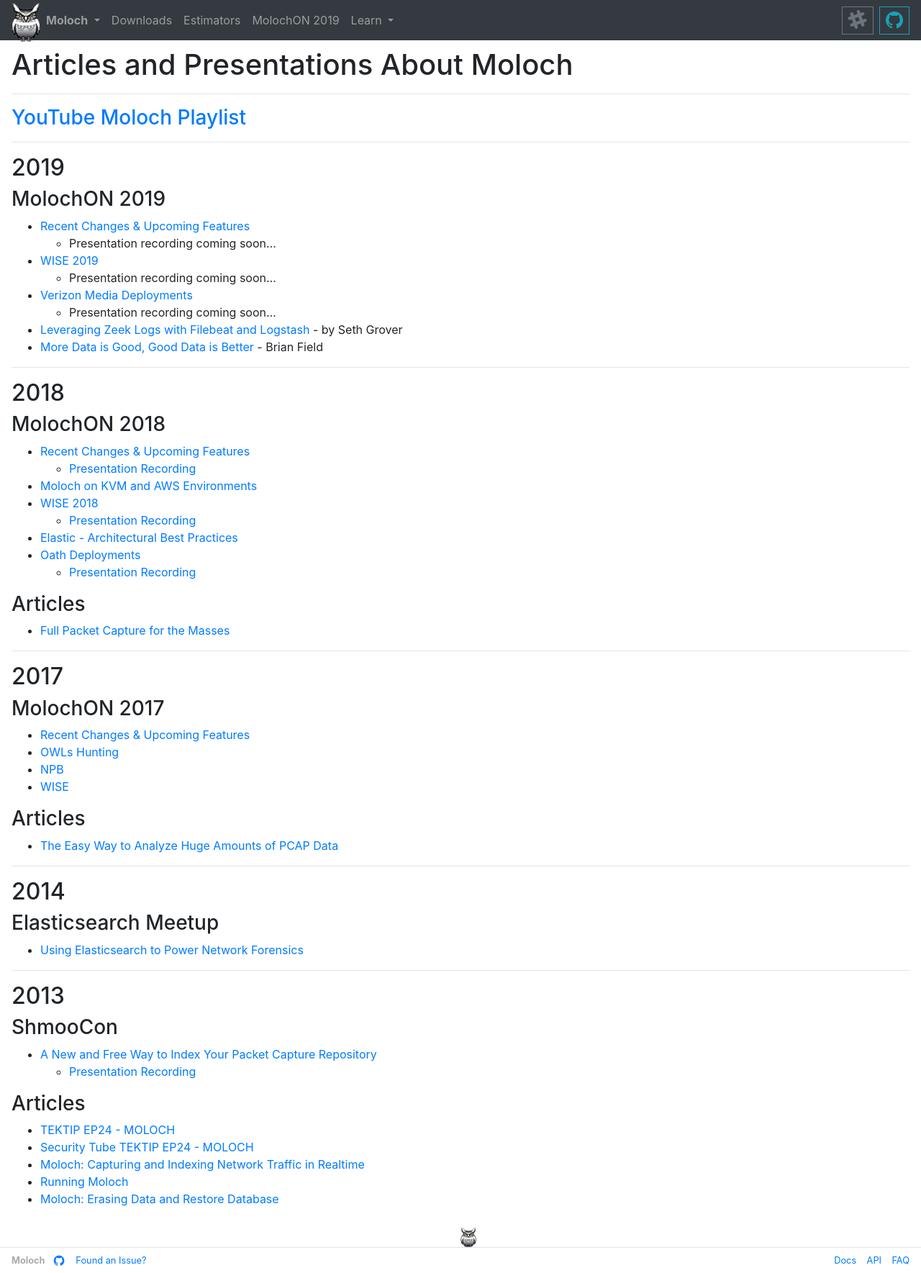
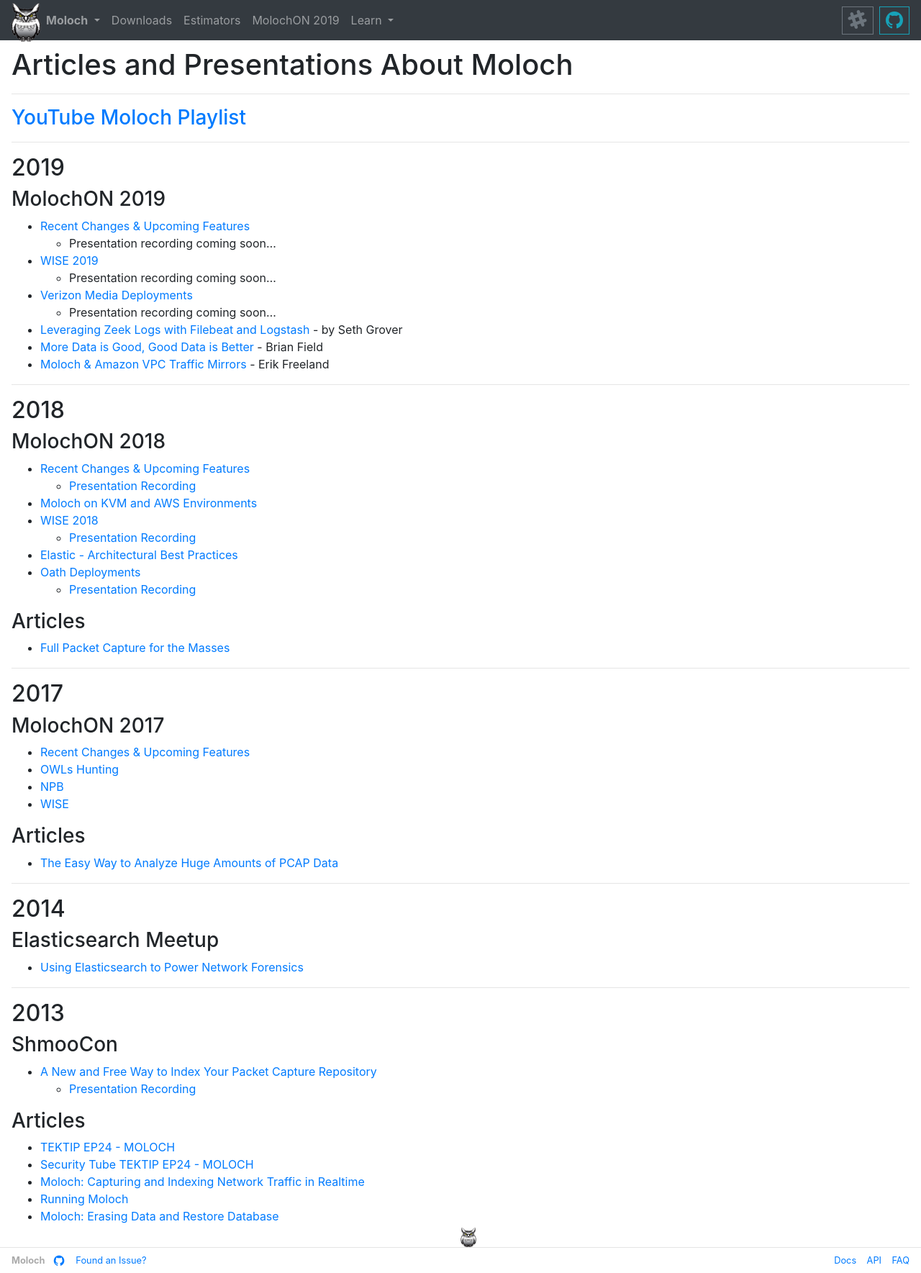
Before and after one commit to aol/molochweb, a Jekyll site: the page built from _wiki/articles.md, in a window 1280 px wide. Shown: the whole page at 72% size. Built offline with Jekyll 4.4.1, drawn with Linux system fonts in a browser that asks for light colours.

Commit message:
added traffic mirroring

```diff
--- a/_wiki/articles.md
+++ b/_wiki/articles.md
@@ -26,6 +26,7 @@
   * Presentation recording coming soon...
 * [Leveraging Zeek Logs with Filebeat and Logstash](/assets/MolochON2019ZeekLogstashMalcolm.pdf) - by Seth Grover
 * [More Data is Good, Good Data is Better](/assets/MolochON2019GoodDataBetter.pdf) - Brian Field
+* [Moloch & Amazon VPC Traffic Mirrors](/assets/MolochON2019NubevaAWSMirroring.pdf) - Erik Freeland
 
 ---
 
```
Also changed, not shown: 1 other file.
